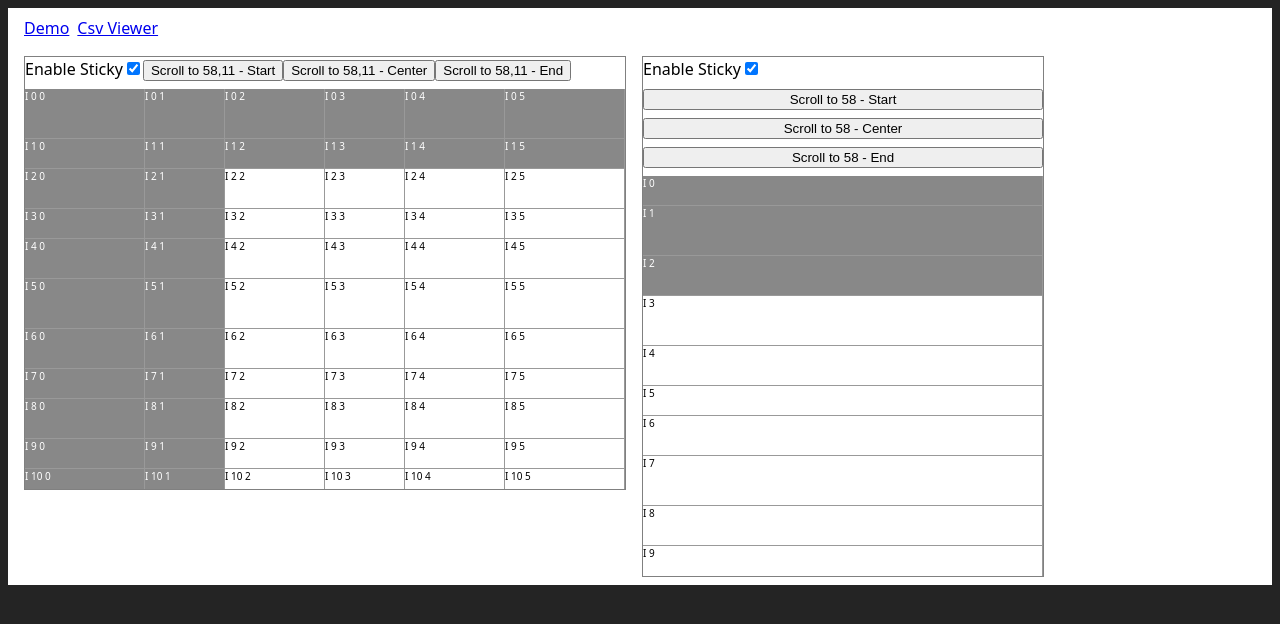
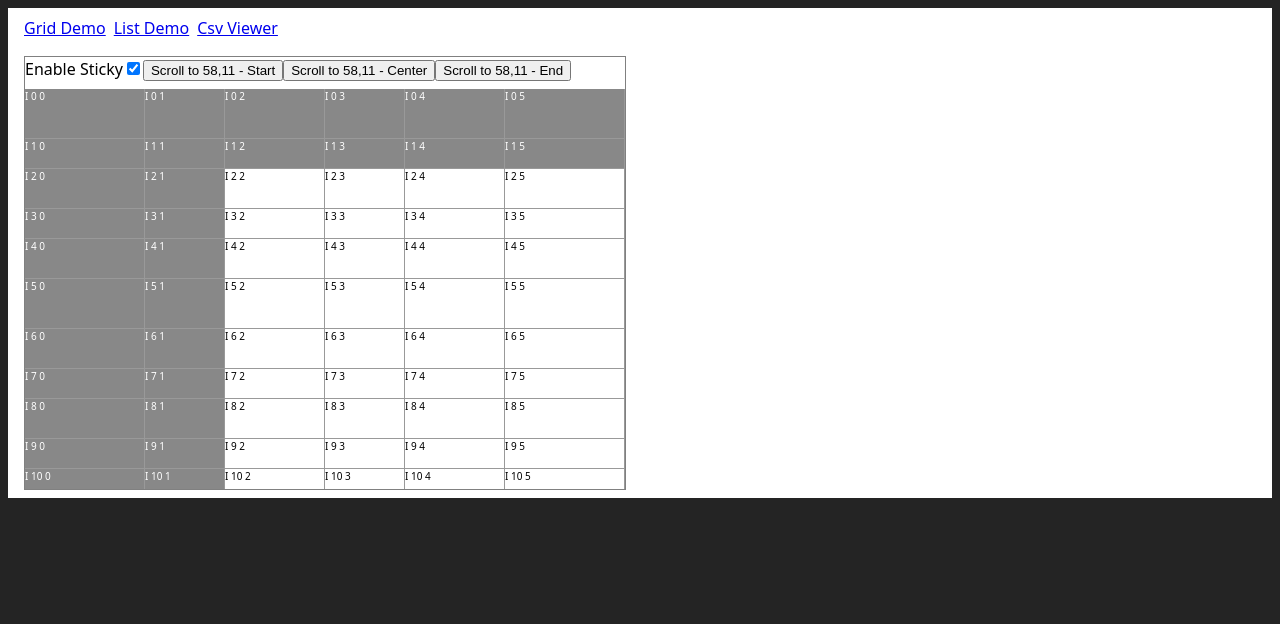
Before and after one commit to enochchau/windowing, a React (Vite) app: page / in a window 1280 px wide. Shown: the top 624 px of the page. Built offline with nearby package versions, Linux system fonts and the light colour scheme.

Commit message:
split up grid and list demos

```diff
--- a/src/App.tsx
+++ b/src/App.tsx
@@ -10,22 +10,26 @@ export function App() {
     <Router hook={useHashLocation}>
       <Nav />
       <Switch>
-        <Route path="/" component={Demo} />
+        <Route path="/" component={Grid} />
+        <Route path="/list" component={List} />
         <Route path="/csv" component={CsvViewer} />
       </Switch>
     </Router>
   );
 }
 
-const Demo = () => {
+const Grid = () => {
   return (
     <div className={css["app-container"]}>
-      <div>
-        <GridDemo />
-      </div>
-      <div>
-        <ListDemo />
-      </div>
+      <GridDemo />
+    </div>
+  );
+};
+
+const List = () => {
+  return (
+    <div className={css["app-container"]}>
+      <ListDemo />
     </div>
   );
 };
@@ -33,7 +37,8 @@ const Demo = () => {
 const Nav = () => {
   return (
     <nav className={css["nav-container"]}>
-      <Link href="/">Demo</Link>
+      <Link href="/">Grid Demo</Link>
+      <Link href="/list">List Demo</Link>
       <Link href="/csv">Csv Viewer</Link>
     </nav>
   );
```
